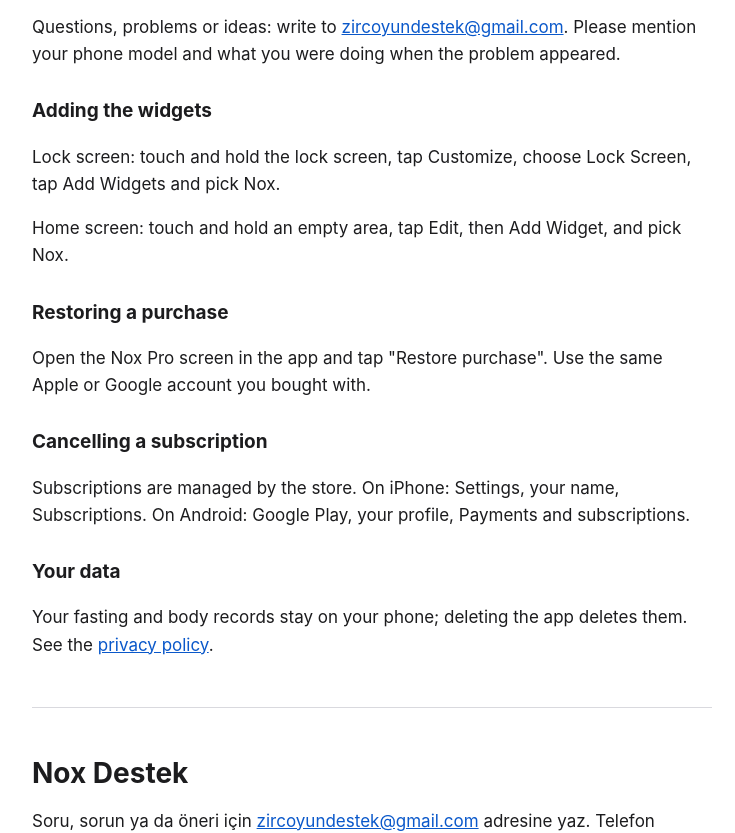
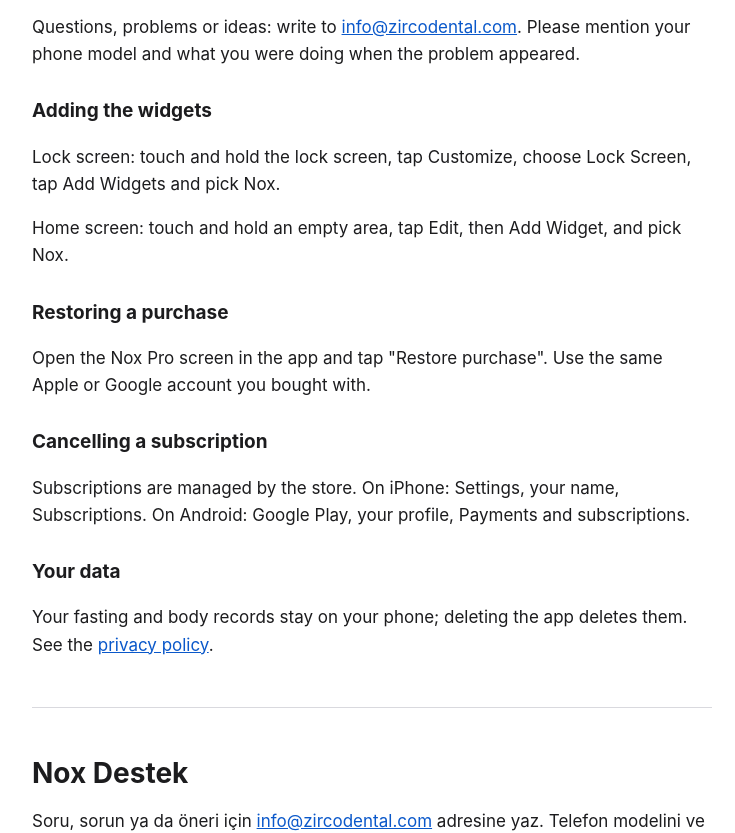
Before and after one commit to w7h7wm8b7f-byte/nox, a plain HTML site: page support/index.html in a window 1280 px wide. Shown: the part 122-955 px from the top of the page, without its empty margins (268-1003 px from the left). Drawn offline with Linux system fonts and the light colour scheme.

Commit message:
Contact address

```diff
--- a/support/index.html
+++ b/support/index.html
@@ -19,7 +19,7 @@
 
 <section id="en" lang="en">
 <h1>Nox Support</h1>
-<p>Questions, problems or ideas: write to <a href="mailto:zircoyundestek@gmail.com">zircoyundestek@gmail.com</a>. Please mention your phone model and what you were doing when the problem appeared.</p>
+<p>Questions, problems or ideas: write to <a href="mailto:info@zircodental.com">info@zircodental.com</a>. Please mention your phone model and what you were doing when the problem appeared.</p>
 
 <h2>Adding the widgets</h2>
 <p>Lock screen: touch and hold the lock screen, tap Customize, choose Lock Screen, tap Add Widgets and pick Nox.</p>
@@ -39,7 +39,7 @@
 
 <section id="tr" lang="tr">
 <h1>Nox Destek</h1>
-<p>Soru, sorun ya da öneri için <a href="mailto:zircoyundestek@gmail.com">zircoyundestek@gmail.com</a> adresine yaz. Telefon modelini ve sorun çıktığında ne yaptığını da yazarsan daha hızlı yardımcı oluruz.</p>
+<p>Soru, sorun ya da öneri için <a href="mailto:info@zircodental.com">info@zircodental.com</a> adresine yaz. Telefon modelini ve sorun çıktığında ne yaptığını da yazarsan daha hızlı yardımcı oluruz.</p>
 
 <h2>Widget eklemek</h2>
 <p>Kilit ekranı: kilit ekranını basılı tut, Özelleştir'e dokun, Kilit Ekranı'nı seç, Araç Takımı Ekle'ye dokun ve Nox'u seç.</p>
```
